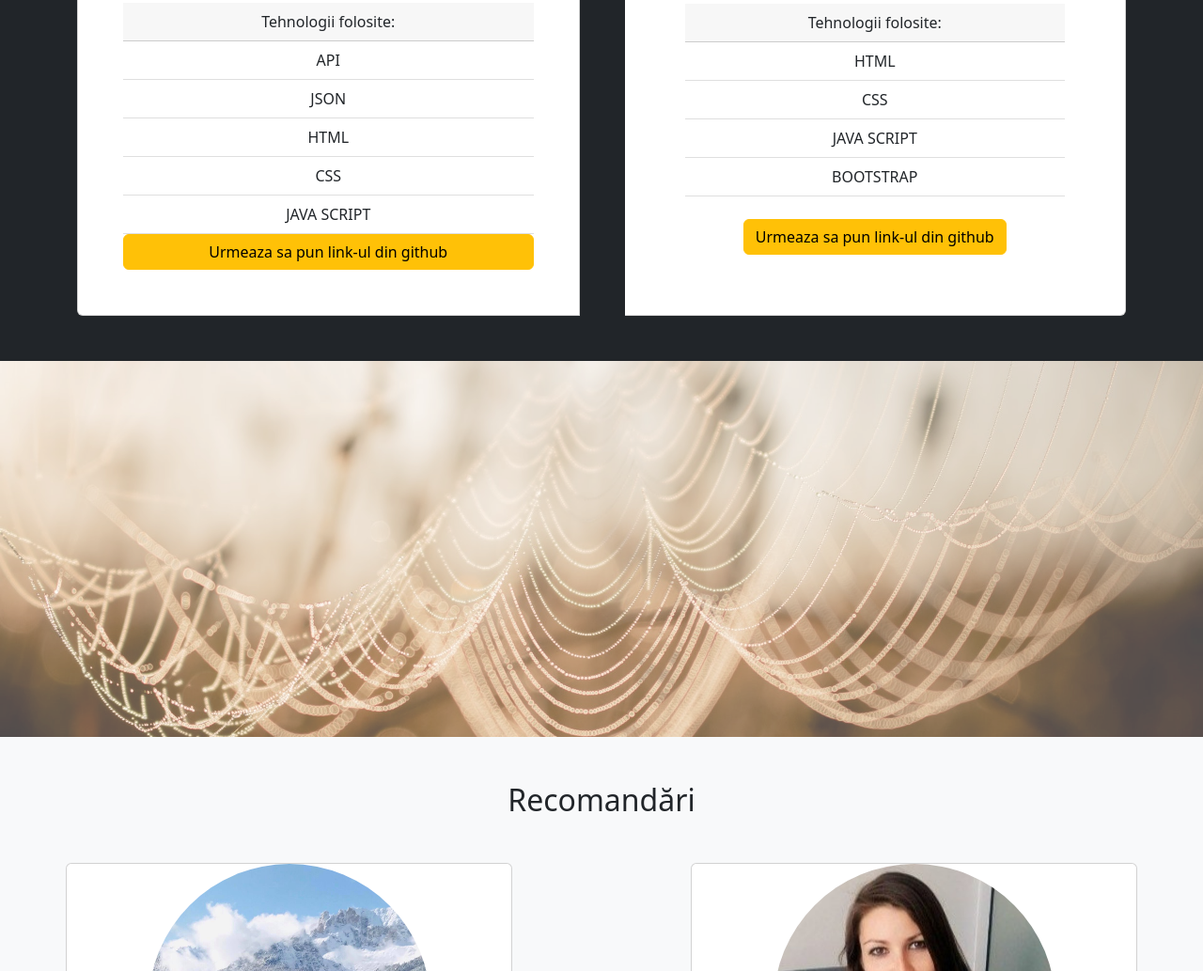
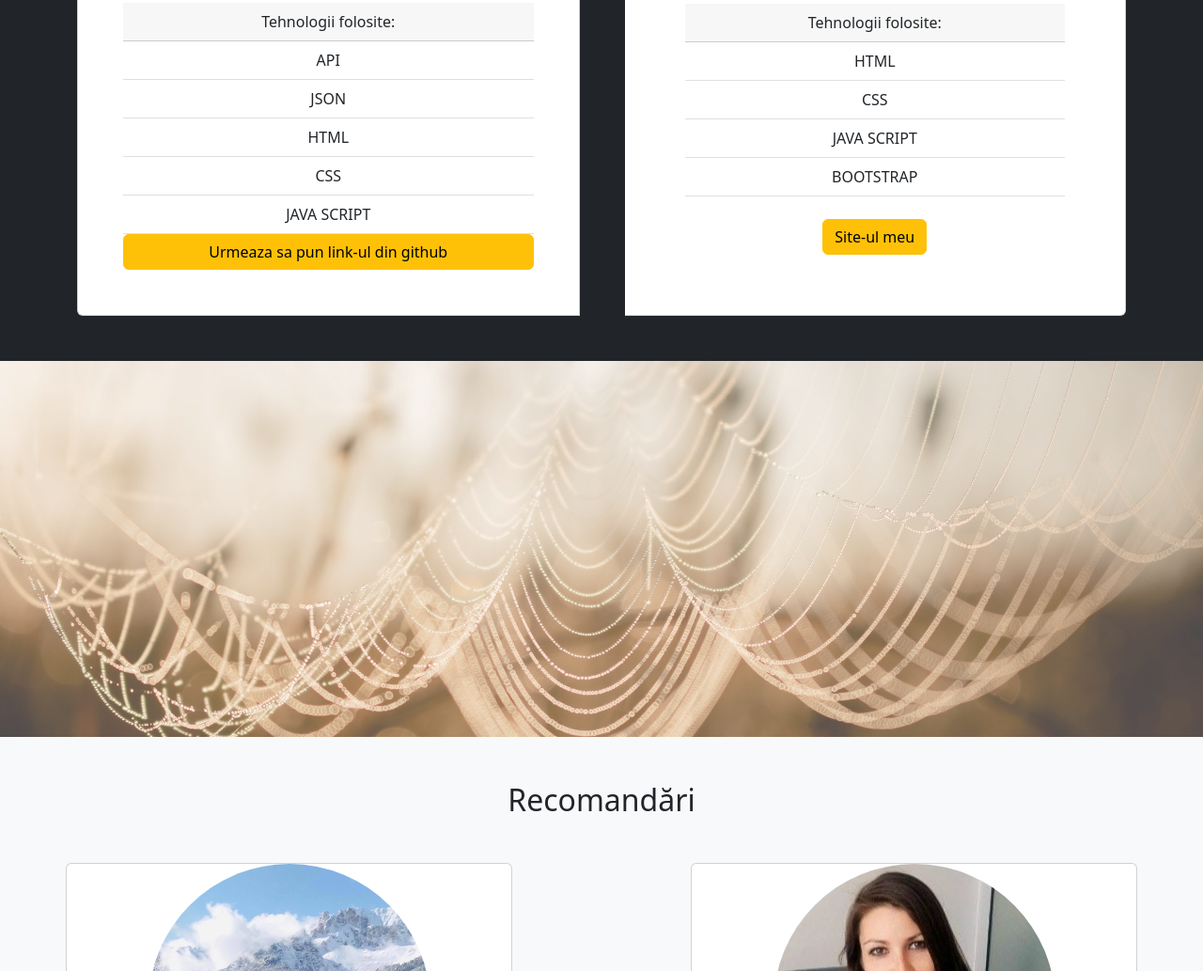
Before and after one commit to danielaban/danielaban.github.io, a plain HTML site: page index.html in a window 1280 px wide. Shown: the part 2514-3547 px from the top of the page at 94% size. Drawn offline with nearby package versions, Linux system fonts and the light colour scheme.

Commit message:
second commit

```diff
--- a/index.html
+++ b/index.html
@@ -184,7 +184,7 @@
                                           <li class="list-group-item">JAVA SCRIPT</li>
                                           <li class="list-group-item">BOOTSTRAP</li><br>
                                         </ul>
-                                  <a href="#" class="btn btn-warning">Urmeaza sa pun link-ul din github</a>
+                                  <a href="#" class="btn btn-warning">Site-ul meu</a>
                                 </div>
                             </div>
                     </div>
```
